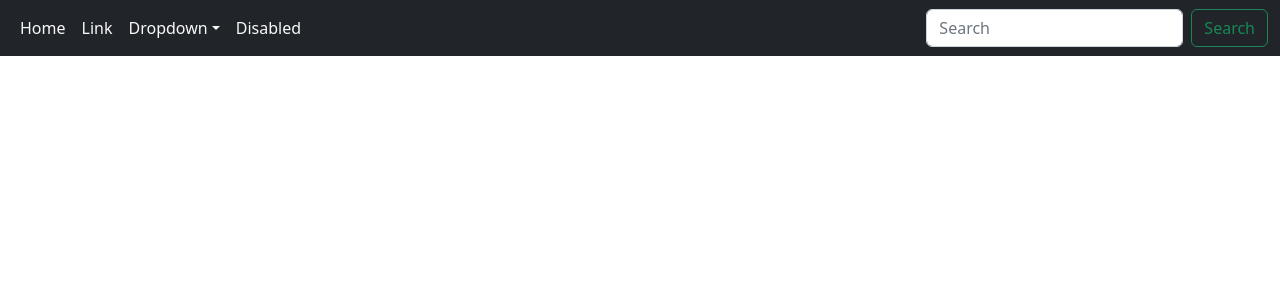
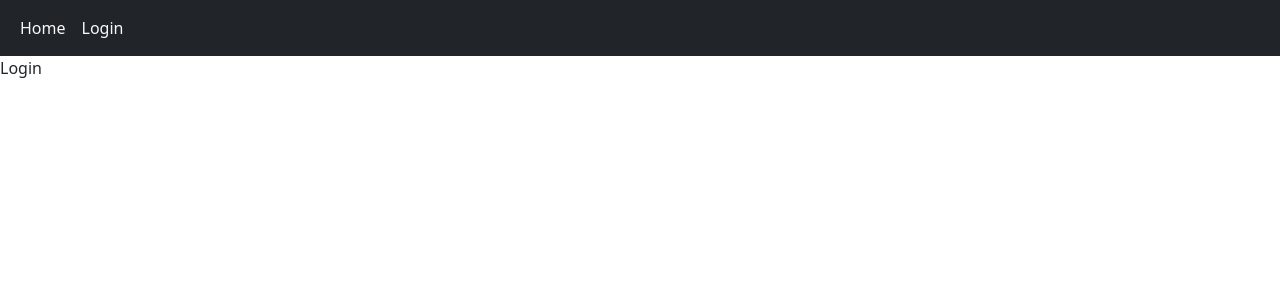
Before and after one commit to heyitsuzair/react-wordpress, a React (Create React App) app: page /login in a window 1280 px wide. Shown: the top 300 px of the page. Built offline with nearby package versions, Linux system fonts and the light colour scheme.

Commit message:
Login Page Added

```diff
--- a/src/App.js
+++ b/src/App.js
@@ -3,6 +3,7 @@ import Navbar from "./components/Navbar";
 import Home from "./pages/Home";
 import { BrowserRouter as Router, Routes, Route } from "react-router-dom";
 import SinglePost from "./pages/SinglePost";
+import Login from "./pages/Login";
 
 function App() {
   return (
@@ -12,6 +13,7 @@ function App() {
         <Routes>
           <Route path="/" element={<Home />} />
           <Route path="post/:id" element={<SinglePost />} />
+          <Route path="login" element={<Login />} />
         </Routes>
       </Router>
     </div>
--- a/src/components/Navbar.js
+++ b/src/components/Navbar.js
@@ -27,56 +27,15 @@ export default function Navbar() {
               </Link>
             </li>
             <li className="nav-item">
-              <a className="nav-link text-light" href="#">
-                Link
-              </a>
-            </li>
-            <li className="nav-item dropdown">
-              <a
-                className="nav-link text-light dropdown-toggle"
-                href="#"
-                role="button"
-                data-bs-toggle="dropdown"
-                aria-expanded="false"
+              <Link
+                className="nav-link text-light active"
+                aria-current="page"
+                to="/login"
               >
-                Dropdown
-              </a>
-              <ul className="dropdown-menu">
-                <li>
-                  <a className="dropdown-item" href="#">
-                    Action
-                  </a>
-                </li>
-                <li>
-                  <a className="dropdown-item" href="#">
-                    Another action
-                  </a>
-                </li>
-                <li>
-                  <hr className="dropdown-divider" />
-                </li>
-                <li>
-                  <a className="dropdown-item" href="#">
-                    Something else here
-                  </a>
-                </li>
-              </ul>
-            </li>
-            <li className="nav-item">
-              <a className="nav-link text-light disabled">Disabled</a>
+                Login
+              </Link>
             </li>
           </ul>
-          <form className="d-flex" role="search">
-            <input
-              className="form-control me-2"
-              type="search"
-              placeholder="Search"
-              aria-label="Search"
-            />
-            <button className="btn btn-outline-success" type="submit">
-              Search
-            </button>
-          </form>
         </div>
       </div>
     </nav>
--- /dev/null
+++ b/src/pages/Login.js
@@ -0,0 +1,5 @@
+import React from "react";
+
+export default function Login() {
+  return <div>Login</div>;
+}
```
